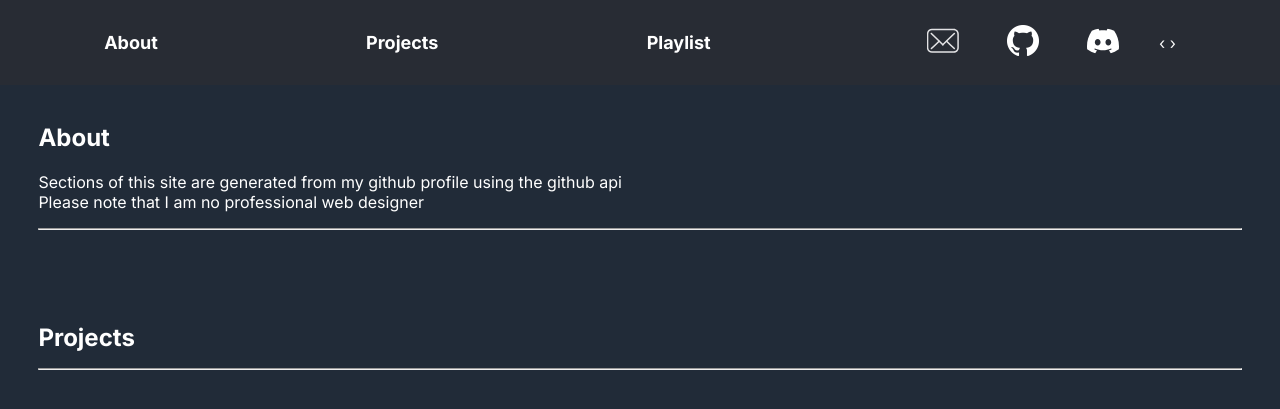
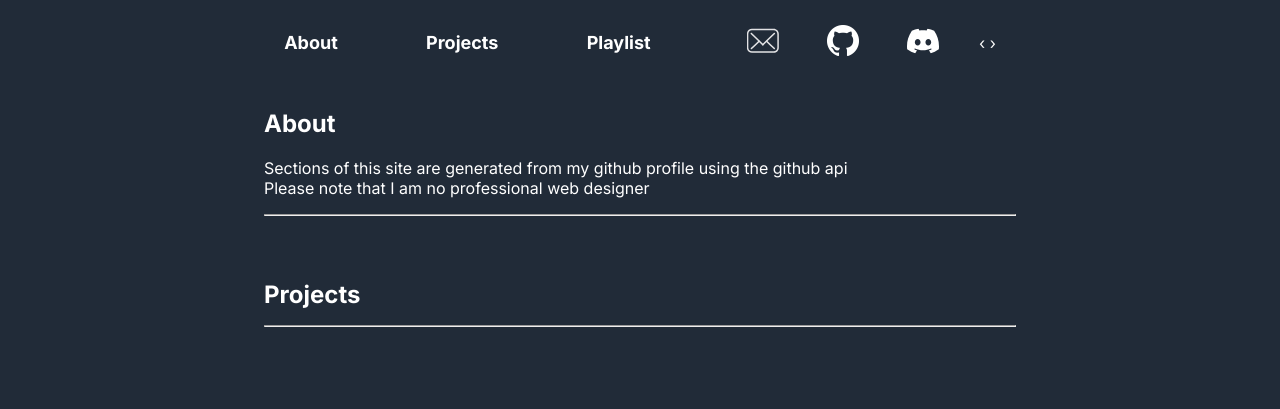
Before and after one commit to AngleSideAngle/AngleSideAngle.github.io, a Jekyll site: the page old/index.html, which Jekyll copies as it is, in a window 1280 px wide. Shown: the top 409 px of the page. Built offline with Jekyll 4.4.1, drawn with Linux system fonts in a browser that asks for light colours; a script that is not in the unit is left out.

```diff
--- a/_sass/main.scss
+++ b/_sass/main.scss
@@ -1,5 +1,6 @@
 $fonts: 'Inter', sans-serif;
 $background: #121212;
+// 2B3A4C
 $foreground: orange;
 $normal: white;
 $bold: black;
--- a/old/styles/base.css
+++ b/old/styles/base.css
@@ -12,6 +12,8 @@
     --fixed: 1rem;
     --radius: 9px;
     --shadow: rgb(0,0,0,0.3);
+
+    --width: 50rem;
 }
 
 * {
@@ -24,11 +26,14 @@
 
 body {
     box-sizing: border-box;
-    background-color: var(--top);
+    /* background-color: var(--top); */
+    background-color: var(--background);
 }
 
-main {
-    background-color: var(--background);
+body > * {
+    margin-left: auto;
+    margin-right: auto;
+    max-width: var(--width);
 }
 
 section {
--- a/old/styles/body.css
+++ b/old/styles/body.css
@@ -1,7 +1,3 @@
-#about > .container {
-    justify-content: start;
-}
-
 .project > div {
     box-sizing: border-box;
     margin: var(--fixed);
@@ -40,14 +36,3 @@
 .md a > svg {
     display: none;
 }
-
-input, textarea, button {
-    border-radius: calc(var(--radius)/2);
-    border: none;
-    padding: calc(var(--fixed)/2);
-    background-color: var(--foreground);
-}
-
-textarea::-webkit-scrollbar {
-   display: none;
-}
--- a/old/styles/nav.css
+++ b/old/styles/nav.css
@@ -1,6 +1,6 @@
 nav {
-    width: 100%;
-    position: static;
+    /* width: 100%; */
+    position: sticky;
     top: 0;
 }
 
@@ -9,9 +9,10 @@ nav .container {
 }
 
 nav > ul {
+    max-width: var(--width);
     justify-content: space-between;
     list-style: none;
-    background-color: var(--top);
+    background-color: var(--background);
 }
 
 nav li > a {
@@ -22,7 +23,7 @@ nav li > a {
     display: block;
     margin: var(--fixed) 0;
     padding: var(--fixed);
-    transition: background-color 500ms ease-in-out;
+    transition: background-color 300ms ease-in-out;
 }
 
 nav li > a:hover {
```
Also changed, not shown: blog.html (deleted, +0 -15 lines).
